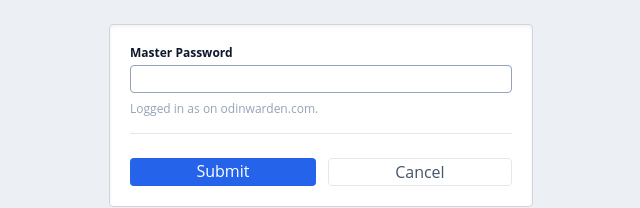
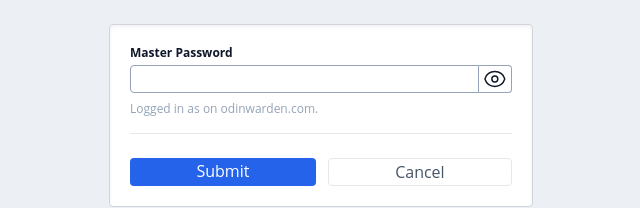
Before and after one commit to COValhalla/odinwarden, a React (Vite) app: page /lock in a window 1280 px wide. Shown: the part 144-352 px from the top of the page, without its empty margins (319-959 px from the left). Built offline with nearby package versions, Linux system fonts and the light colour scheme; sample sign-in values are in the browser's storage.

Commit message:
Improved lock page.

```diff
--- a/src/pages/Lock.jsx
+++ b/src/pages/Lock.jsx
@@ -36,7 +36,7 @@
   const handleSubmit = async (e) => {
     e.preventDefault()
     if (passwordValid) {
-      const response = await fetch('http://localhost:3000/auth/login', {
+      const data = await fetch('http://localhost:3000/auth/login', {
         method: 'POST',
         headers: {
           'Content-Type': 'application/json',
@@ -46,12 +46,12 @@
           password,
         }),
       })
-      const data = await response.json()
-      if (data.status === 200) {
-        login(data)
+      const response = await data.json()
+      if (response.status === 200) {
+        login(response)
       } else if (response.status === 400) {
         // Display error message
-        setPasswordError(response.message)
+        setPasswordError('Incorrect password.')
         setPasswordValid(false)
       }
     }
@@ -94,15 +94,55 @@
             <label className="text-xs font-bold" htmlFor="password">
               Master Password
             </label>
-            <input
-              onChange={handlePasswordChange}
-              onBlur={checkPasswordValidation}
-              value={password}
-              className="h-7 rounded border border-slate-400 px-2 py-1 text-sm focus:border-[2px] focus:border-blue-700 focus:outline-none"
-              type="email"
-              name="email"
-              id="email"
-            />
+            <div className="flex">
+              <input
+                value={password}
+                onChange={handlePasswordChange}
+                onBlur={checkPasswordValidation}
+                className="h-7 w-full rounded-l border border-slate-400 px-2 py-1 text-sm focus:border-[2px] focus:border-blue-700 focus:outline-none"
+                type={passwordVisible ? 'text' : 'password'}
+                name="password"
+                id="password"
+              />
+              {passwordVisible ? (
+                <svg
+                  onClick={() => setPasswordVisible(!passwordVisible)}
+                  xmlns="http://www.w3.org/2000/svg"
+                  fill="none"
+                  viewBox="0 0 24 24"
+                  strokeWidth={1.5}
+                  stroke="currentColor"
+                  className="h-7 cursor-pointer rounded-r border-r border-t border-b border-slate-400 px-1 hover:bg-gray-300"
+                >
+                  <path
+                    strokeLinecap="round"
+                    strokeLinejoin="round"
+                    d="M3.98 8.223A10.477 10.477 0 001.934 12C3.226 16.338 7.244 19.5 12 19.5c.993 0 1.953-.138 2.863-.395M6.228 6.228A10.45 10.45 0 0112 4.5c4.756 0 8.773 3.162 10.065 7.498a10.523 10.523 0 01-4.293 5.774M6.228 6.228L3 3m3.228 3.228l3.65 3.65m7.894 7.894L21 21m-3.228-3.228l-3.65-3.65m0 0a3 3 0 10-4.243-4.243m4.242 4.242L9.88 9.88"
+                  />
+                </svg>
+              ) : (
+                <svg
+                  onClick={() => setPasswordVisible(!passwordVisible)}
+                  xmlns="http://www.w3.org/2000/svg"
+                  fill="none"
+                  viewBox="0 0 24 24"
+                  strokeWidth={1.5}
+                  stroke="currentColor"
+                  className="h-7 cursor-pointer rounded-r border-r border-t border-b border-slate-400 px-1 hover:bg-gray-300"
+                >
+                  <path
+                    strokeLinecap="round"
+                    strokeLinejoin="round"
+                    d="M2.036 12.322a1.012 1.012 0 010-.639C3.423 7.51 7.36 4.5 12 4.5c4.638 0 8.573 3.007 9.963 7.178.07.207.07.431 0 .639C20.577 16.49 16.64 19.5 12 19.5c-4.638 0-8.573-3.007-9.963-7.178z"
+                  />
+                  <path
+                    strokeLinecap="round"
+                    strokeLinejoin="round"
+                    d="M15 12a3 3 0 11-6 0 3 3 0 016 0z"
+                  />
+                </svg>
+              )}
+            </div>
 
             {passwordValid === false && (
               <p className="text-xs text-red-500">{passwordError}</p>
```
